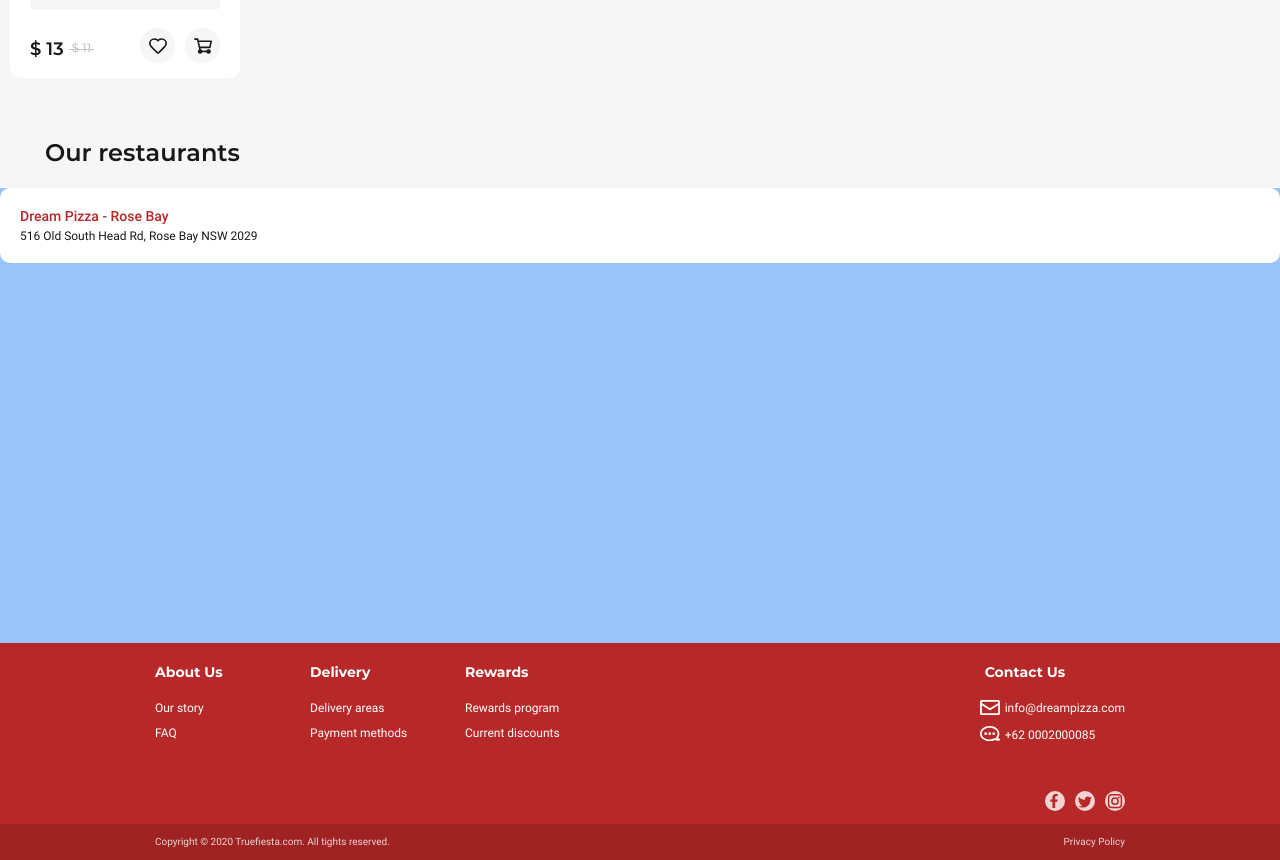
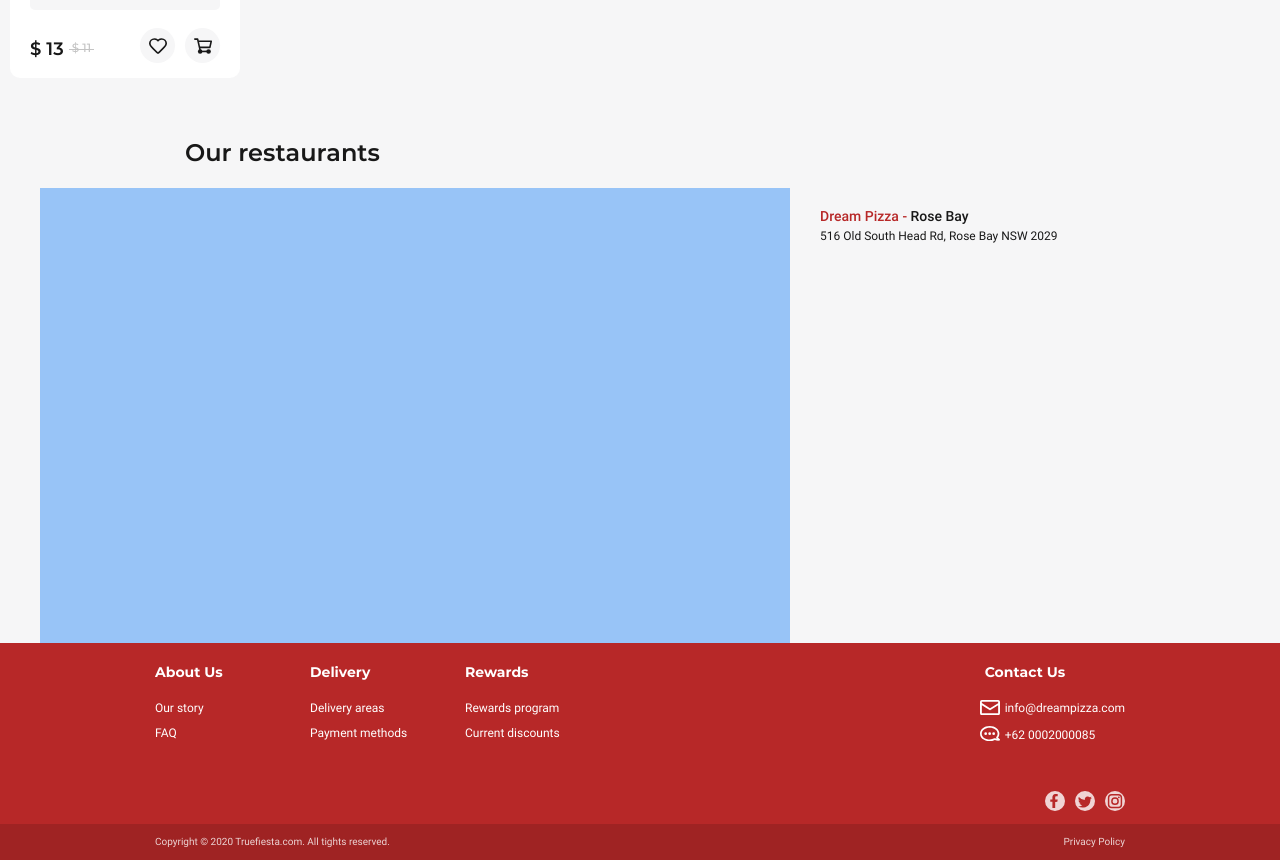
Before and after one commit to truefiesta/dream-pizza, a React app: page / in a window 1280 px wide. Shown: the part 1040-1900 px from the top of the page. Built offline with nearby package versions, Linux system fonts and the light colour scheme.

Commit message:
Add map styles for differenent screens

```diff
--- a/src/components/map/map.css
+++ b/src/components/map/map.css
@@ -1,5 +1,9 @@
 .map-container {
   width: 100%;
+}
+
+.map-title-container {
+  padding: 0 10px;
 }
 
 .map-pin-info {
@@ -19,6 +23,14 @@
   color: var(--basic-red);
 }
 
+.map-pin-title span {
+  color: var(--basic-black);
+}
+
+.map-pin-info:hover .map-pin-title span {
+  color: var(--basic-red);
+}
+
 .map-pin-text {
   padding: 0;
   margin: 0;
@@ -29,20 +41,50 @@
   color: var(--basic-black);
 }
 
-@media (min-width: 320px) {
-  .map-container {
-    height: 400px;
-    background-color: rgb(152, 196, 247);
-  }
+.map-container {
+  height: 400px;
+  background-color: rgb(152, 196, 247);
+}
+
+.map-details-container {
+  display: none;
 }
 
 @media (min-width: 1000px) {
-  .map-container {
-    height: 455px;
+  .map-content-wrapper {
+    max-width: 1200px;
+    margin: 0 auto;
+    display: flex;
   }
 
-  .map-derails-container {
+  .map-title-container {
+    margin: 0 auto;
     width: 970px;
     padding: 0 15px;
   }
+
+  .map-container {
+    height: 455px;
+    width: 750px;
+  }
+
+  .map-details-container {
+    display: block;
+    width: 290px;
+    margin-left: 10px;
+    margin-right: 10px;
+  }
+
+  .map-details-container .map-pin-info {
+    background-color: transparent;
+    margin-bottom: 10px;
+  }
+
+  .map-details-container .map-pin-info:hover {
+    background-color: var(--basic-white);
+  }
+
+  .map-container .map-pin-info {
+    display: none;
+  }
 }
--- a/src/components/map/map.jsx
+++ b/src/components/map/map.jsx
@@ -4,17 +4,30 @@ import "./map.css";
 const Map = () => {
   return (
     <section className="map">
-      <div className="map-derails-container">
+      <div className="map-title-container">
         <h2 className="section-title">Our restaurants</h2>
       </div>
-
+      <div className="map-content-wrapper">
         <div className="map-container">
           <article className="map-pin-info">
-          <h3 className="map-pin-title">Dream Pizza - Rose Bay</h3>
+            <h3 className="map-pin-title">
+              Dream Pizza - <span>Rose Bay</span>
+            </h3>
             <p className="map-pin-text">
               516 Old South Head Rd, Rose Bay NSW 2029
             </p>
           </article>
+        </div>
+        <div className="map-details-container">
+          <section className="map-pin-info">
+            <h3 className="map-pin-title">
+              Dream Pizza - <span>Rose Bay</span>
+            </h3>
+            <p className="map-pin-text">
+              516 Old South Head Rd, Rose Bay NSW 2029
+            </p>
+          </section>
+        </div>
       </div>
     </section>
   );
```
Lines whose indentation alone changed are shown as unchanged.
